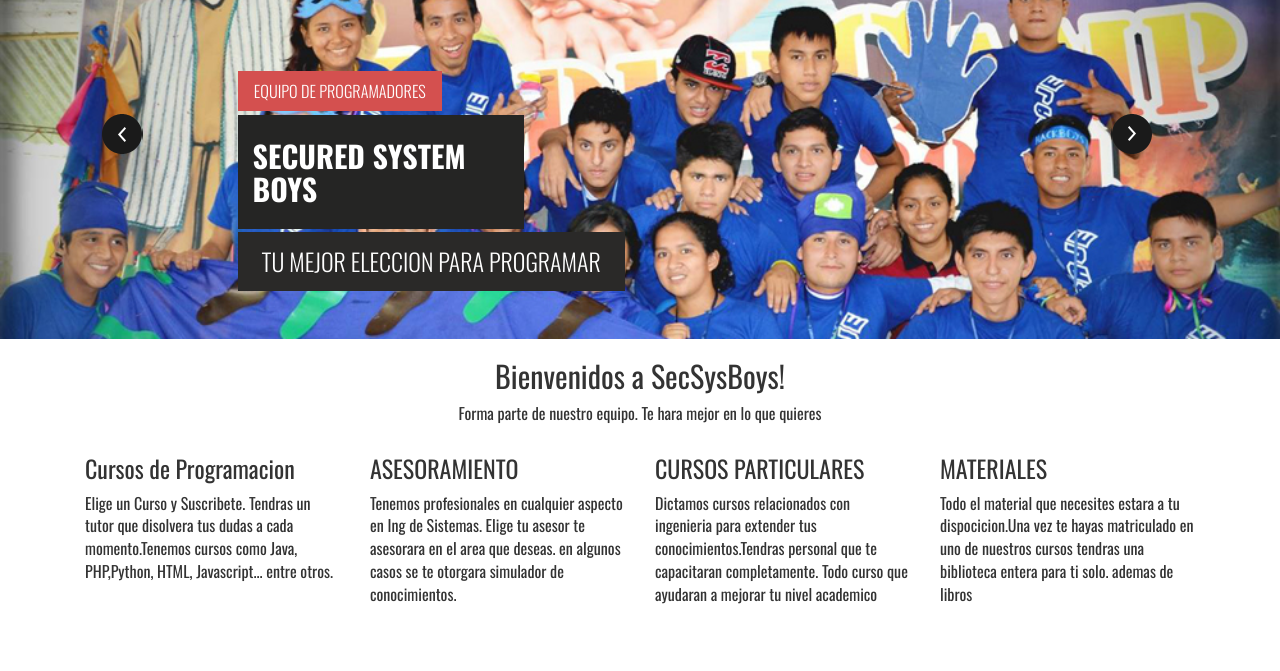
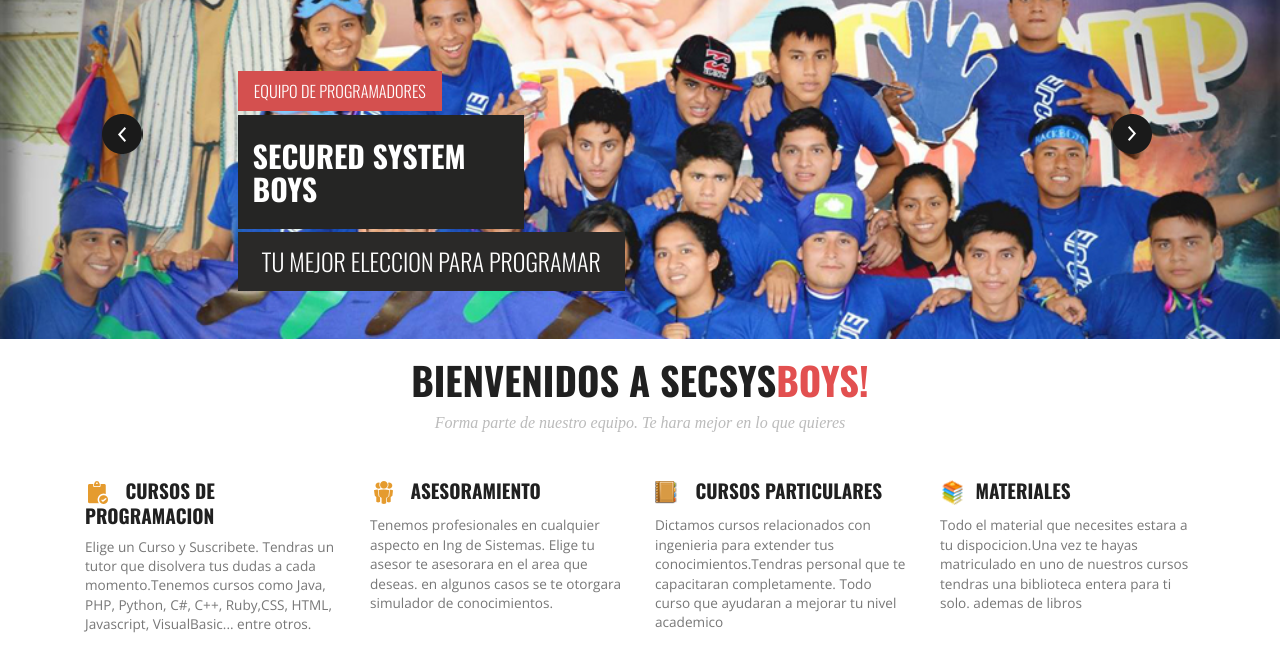
Before and after one commit to Abnerlico/SecSys, a plain HTML site: page Index.html in a window 1280 px wide. Shown: the part 129-800 px from the top of the page. Drawn offline with nearby package versions, Linux system fonts and the light colour scheme; a web font is replaced by a local one.

Commit message:
le puse estilos a mi imformacion

```diff
--- a/CSS/estilos.css
+++ b/CSS/estilos.css
@@ -423,3 +423,56 @@ nav a#pull {
 	font-size:1.2em;
 }
 /*----//slider----*/
+/*-----Inicio de Informacion-----*/
+.features{
+	padding:3em 0;
+}
+.features-head h2{
+	color: #202020;
+	font-size: 2.4em;
+	font-weight: 700;
+	text-transform: uppercase;
+	margin: 0;
+}
+.features-head h2 span{
+	color:#E25050;
+}
+.features-head p{
+	font-family: 'Droid Serif', serif;
+	color: #BBB;
+	font-size: 1em;
+	font-style: italic;
+	margin-top: 10px;
+}
+.feature-grid h3{
+	color: #202020;
+	font-weight: 700;
+	text-transform: uppercase;
+	font-size: 1.2em;
+}
+.feature-grid h3 span{
+	width: 26px;
+	height: 25px;
+	display: inline-block;
+	background: url(../Imagenes/fea-icons.png) no-repeat 1px 0px;
+	vertical-align: top;
+	margin-right: 0.5em;
+}
+.feature-grid p{
+	color:#777777;
+	font-size:0.85em;
+	margin:0;
+	font-family: 'Open Sans', sans-serif;
+}
+.feature-grid h3 span.fea-icon2{
+	background-position: -25px 0px;
+}
+.feature-grid h3 span.fea-icon3{
+	background-position: -53px 0px;
+}
+.feature-grid h3 span.fea-icon4{
+	background-position: -77px 0px;
+}
+.feature-grids{
+	padding-top:1em;
+}
--- a/Index.html
+++ b/Index.html
@@ -139,13 +139,14 @@
 			<div class="informacion" id="informacion">
 				<div class="container">
 					<div class="features-head text-center">
+					<h1></h1>
 						<h2>Bienvenidos a SecSys<span>Boys!</span></h2>
 						<p>Forma parte de nuestro equipo. Te hara mejor en lo que quieres</p>
 					</div>
 					<div class="feature-grids">
 						<div class="col-md-3 feature-grid">
 							<h3><span class="fea-icon1"> </span> Cursos de Programacion</h3>
-							<p>Elige un Curso y Suscribete. Tendras un tutor que disolvera tus dudas a cada momento.Tenemos cursos como Java, PHP,Python, HTML, Javascript... entre otros.</p>
+							<p>Elige un Curso y Suscribete. Tendras un tutor que disolvera tus dudas a cada momento.Tenemos cursos como Java, PHP, Python, C#, C++, Ruby,CSS, HTML,  Javascript, VisualBasic... entre otros.</p>
 						</div>
 						<div class="col-md-3 feature-grid">
 							<h3><span class="fea-icon2"> </span> ASESORAMIENTO</h3>
@@ -163,7 +164,7 @@
 					</div>
 				</div>
 			</div>
-			<!-----//End-fearures---->
+			<!-----//Fin de Informacion---->
 
 
 </body>
```
Also changed, not shown: Imagenes/fea-icons.png (added).
